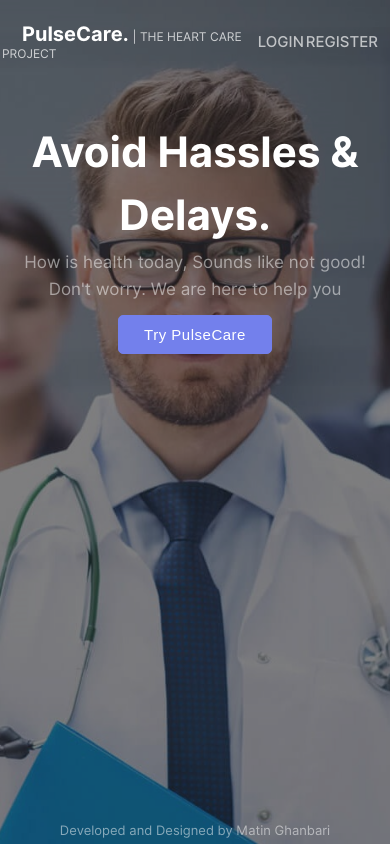
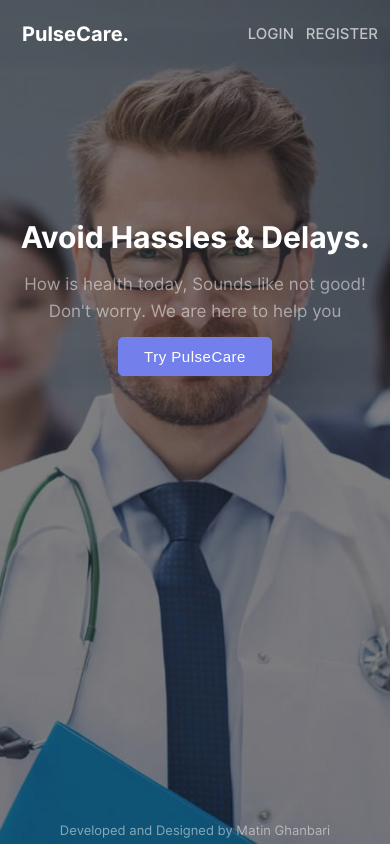
Before and after one commit to MatinGhanbari/PulseCare, a Django app: page / in a window 390 px wide. Run offline with Django 4.2, Linux system fonts and the light colour scheme.

Commit message:
Update mobile version styles

```diff
--- a/src/backend/backend/settings.py
+++ b/src/backend/backend/settings.py
@@ -29,7 +29,7 @@ SECRET_KEY = 'django-insecure-_(eut$mot)1f)4!0kdom%(4m=a-@2gc&p&g-6e3a1#txeb4dve
 # SECURITY WARNING: don't run with debug turned on in production!
 DEBUG = True
 
-ALLOWED_HOSTS = ["127.0.0.1", "localhost", ".vercel.app",  ".onrender.com", ]
+ALLOWED_HOSTS = ["127.0.0.1", "localhost", ".vercel.app",  ".onrender.com", "192.168.1.51", ]
 CORS_ALLOW_ALL_ORIGINS = True
 CORS_ALLOW_CREDENTIALS = True
 
--- a/src/backend/pulseCare/static/css/global.css
+++ b/src/backend/pulseCare/static/css/global.css
@@ -762,6 +762,10 @@ main .timetable.active .closeBtn {
         position: absolute;
         /*padding: 4rem 0 0 0;*/
     }
+
+    main .control-subjects {
+        grid-template-columns:  1fr !important;
+    }
 }
 
 
@@ -835,6 +839,10 @@ main .timetable.active .closeBtn {
         margin-top: 0;
         padding: 0 2rem;
     }
+
+    main .control-subjects {
+        grid-template-columns:  1fr !important;
+    }
 }
 
 .pointer-cursor {
--- a/src/backend/pulseCare/static/css/index.css
+++ b/src/backend/pulseCare/static/css/index.css
@@ -101,3 +101,33 @@ footer {
     background-color: var(--color-primary);
     box-shadow: 0 3px 5px 0 rgba(57, 108, 240, 0.3);
 }
+
+@media screen and (max-width: 768px) {
+    .edoc-logo-sub {
+        display: none;
+    }
+
+    .nav-item {
+        padding-left: 10px;
+    }
+
+    .heading-text {
+        padding-top: 100px;
+        font-size: 3rem;
+    }
+}
+
+@media screen and (max-width: 1200px) {
+    .edoc-logo-sub {
+        display: none;
+    }
+
+    .nav-item {
+        padding-left: 10px;
+    }
+
+    .heading-text {
+        padding-top: 100px;
+        font-size: 3rem;
+    }
+}
```
Also changed, not shown: src/backend/pulseCare/static/css/patients.css (+14 -0 lines), src/backend/pulseCare/static/js/dashboard.js (+10 -1 lines), src/backend/pulseCare/static/js/patients.js (+14 -4 lines).
